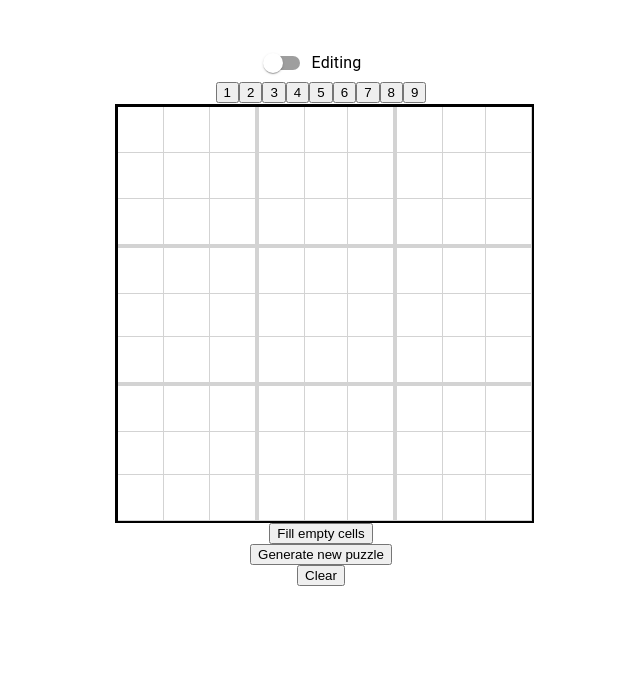
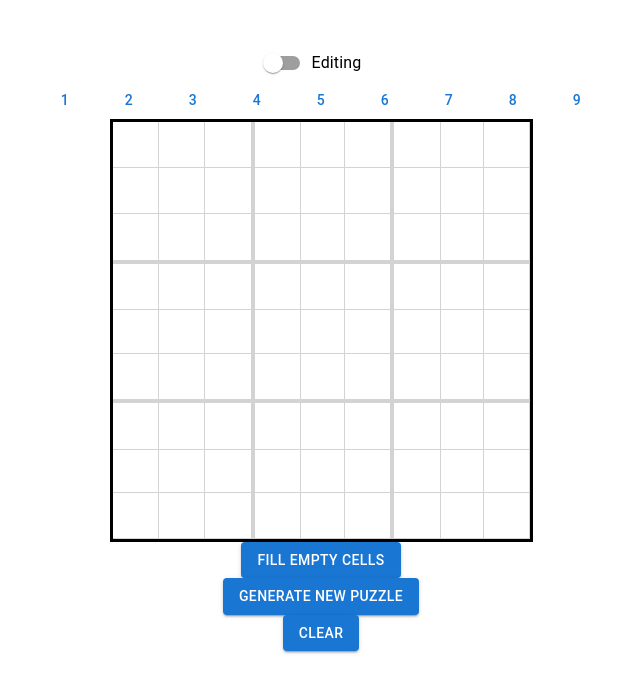
Before and after one commit to IvanPopkov/puzzle-game, a React (Vite) app: page /#/sudoku in a window 1280 px wide. Shown: the top 692 px of the page, without its empty margins (319-959 px from the left). Built offline with nearby package versions, Linux system fonts and the light colour scheme.

Commit message:
feat: improve the game board style

```diff
--- a/src/games/Sudoku/Sudoku.module.css
+++ b/src/games/Sudoku/Sudoku.module.css
@@ -28,17 +28,25 @@
   border: 3px solid black;
 }
 
+.gameBoard {
+  width: 100%;
+  max-width: 417px;
+  height: 417px;
+  display: flex;
+  align-items: center;
+  border: 3px solid black;
+
+  @media screen and (max-width: 450px) {
+    width: 360px;
+    height: 360px;
+  }
+}
+
 .sudokuGrid {
-  border: 3px solid black;
   display: grid;
-  grid-template-columns: repeat(9, 45px);
-  grid-template-rows: repeat(9, 45px);
+  grid-template-columns: repeat(9, 1fr);
+  grid-template-rows: repeat(9, 1fr);
+  width: 100%;
+  height: 100%;
   gap: 1px;
 }
-
-.gameBoard {
-  width: 413px;
-  height: 420px;
-  display: flex;
-  align-items: center;
-}
--- a/src/games/Sudoku/Sudoku.tsx
+++ b/src/games/Sudoku/Sudoku.tsx
@@ -1,6 +1,6 @@
 import styles from "./Sudoku.module.css";
 import NumberWheel from "./NumberWheel/NumberWheel.tsx";
-import {FormControlLabel, Switch} from "@mui/material";
+import {Button, FormControlLabel, Switch} from "@mui/material";
 import {SUDOKU_BOARD_SIZE, SUDOKU_GRID_SIZE} from "@utils/sudoku.constants.ts";
 import BoardCell from "./BoardCell/BoardCell.tsx";
 import {useSudokuGame} from "./hooks/useSudokuGame.ts";
@@ -57,13 +57,13 @@ const SudokuGenerator = () => {
       />
       <div className={styles.oneClickBar}>
         {Array.from({length: SUDOKU_GRID_SIZE}).map((_, index) => (
-          <button
+          <Button
             key={index + 1}
             className={oneClickNumber === index + 1 ? styles.selectedNumber : ''}
             onClick={() => handleOneClickNumber(index)}
           >
             {index + 1}
-          </button>
+          </Button>
         ))}
       </div>
       <div className={styles.gameBoard}>
@@ -85,9 +85,9 @@ const SudokuGenerator = () => {
           </div>
         )}
       </div>
-      <button disabled={isGenerating} onClick={fillCandidates}>Fill empty cells</button>
-      <button disabled={isGenerating} onClick={generatePuzzle}>Generate new puzzle</button>
-      <button disabled={isGenerating} onClick={clearAll}>Clear</button>
+      <Button variant="contained" disabled={isGenerating} onClick={fillCandidates}>Fill empty cells</Button>
+      <Button variant="contained" disabled={isGenerating} onClick={generatePuzzle}>Generate new puzzle</Button>
+      <Button variant="contained" disabled={isGenerating} onClick={clearAll}>Clear</Button>
     </div>
   );
 };
```
